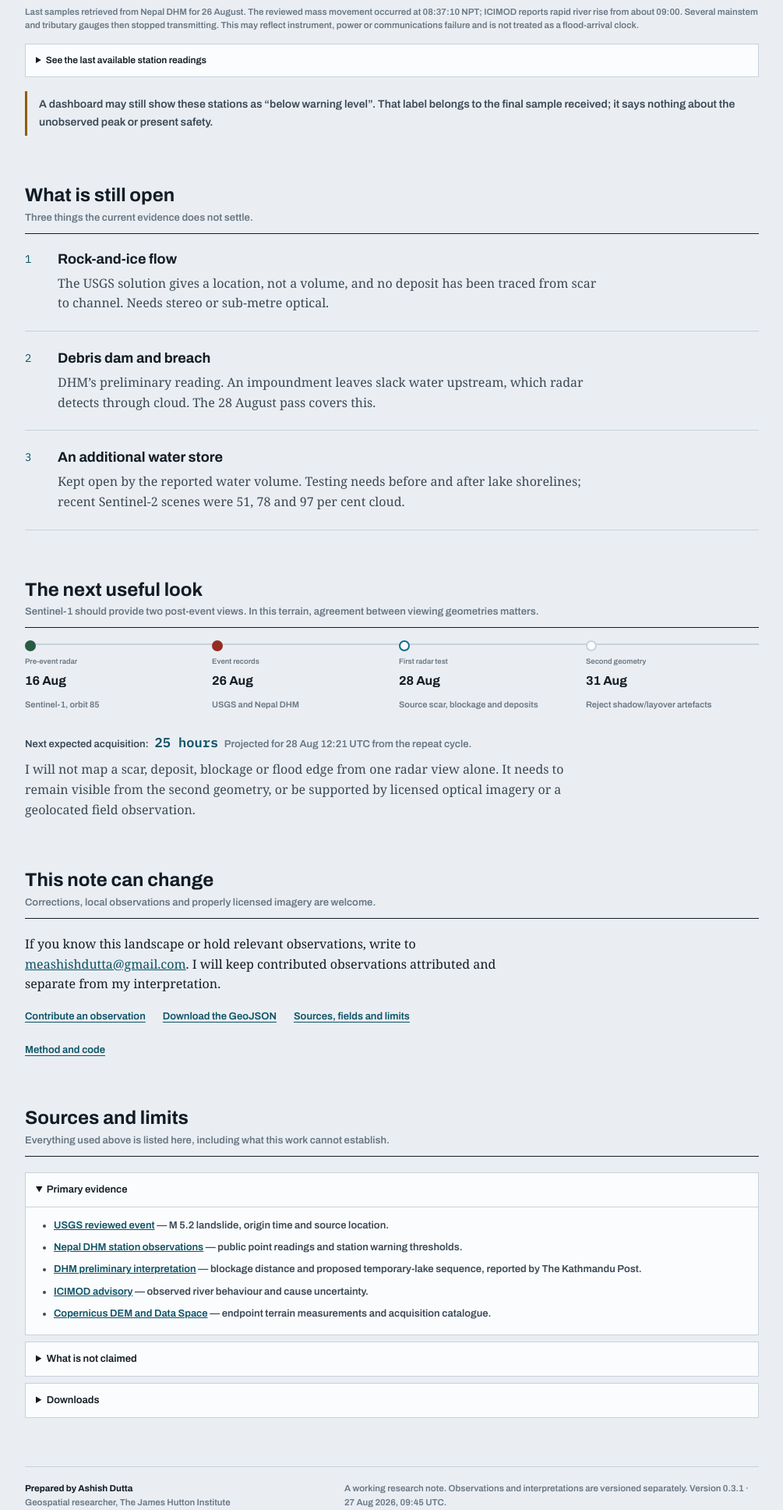
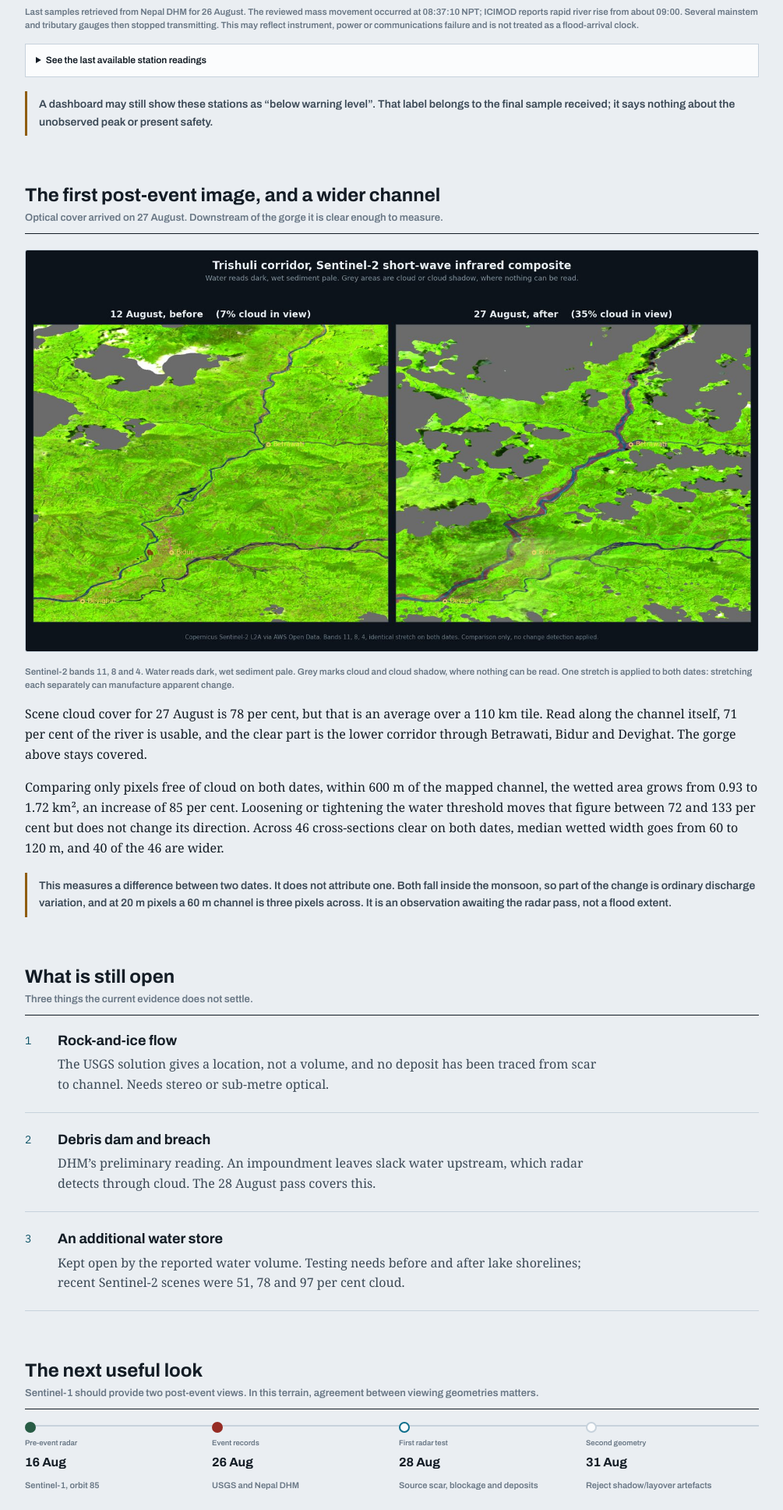
Before and after one commit to Ashish-Dutta007/climascope, a Flask app: page /trishuli/report in a window 1280 px wide. Shown: the part 1696-3632 px from the top of the page at 78% size, without its empty margins (137-1142 px from the left). Run offline with Flask 3, Linux system fonts and the light colour scheme; parts of the project's set-up code (start-up, migrations or seed data) failed here and were passed over; some libraries are stand-ins or nearby versions.

Commit message:
Add the first post-event observation to the report
The 27 August Sentinel-2 scene is 78 per cent cloud at tile level but 71 per
cent usable read along the channel, and the clear part is the lower corridor.
Comparing only pixels free of cloud on both dates, wetted area within 600 m of
the channel rises 85 per cent and median cross-section width goes from 60 to
120 m, with 40 of 46 clear transects wider.

Both dates fall in the monsoon and the pixels are 20 m, so the section states
plainly that this measures a difference rather than attributing one.

```diff
--- a/templates/trishuli_report.html
+++ b/templates/trishuli_report.html
@@ -78,6 +78,17 @@
     <p class="plain-caution">A dashboard may still show these stations as &ldquo;below warning level&rdquo;. That label belongs to the final sample received; it says nothing about the unobserved peak or present safety.</p>
   </section>
 
+  <section id="channel">
+    <div class="section-head"><h2>The first post-event image, and a wider channel</h2><p>Optical cover arrived on 27 August. Downstream of the gorge it is clear enough to measure.</p></div>
+    <figure>
+      <img src="{{ url_for('static', filename='trishuli/s2_prepost.jpg') }}" alt="Sentinel-2 short-wave infrared composite of the Trishuli corridor on 12 and 27 August 2026, showing a wider brighter channel on the later date" loading="lazy" style="width:100%;height:auto;border:1px solid var(--line);border-radius:3px">
+      <figcaption>Sentinel-2 bands 11, 8 and 4. Water reads dark, wet sediment pale. Grey marks cloud and cloud shadow, where nothing can be read. One stretch is applied to both dates: stretching each separately can manufacture apparent change.</figcaption>
+    </figure>
+    <p>Scene cloud cover for 27 August is 78 per cent, but that is an average over a 110&nbsp;km tile. Read along the channel itself, 71 per cent of the river is usable, and the clear part is the lower corridor through Betrawati, Bidur and Devighat. The gorge above stays covered.</p>
+    <p>Comparing only pixels free of cloud on both dates, within 600&nbsp;m of the mapped channel, the wetted area grows from 0.93 to 1.72&nbsp;km&sup2;, an increase of 85 per cent. Loosening or tightening the water threshold moves that figure between 72 and 133 per cent but does not change its direction. Across 46 cross-sections clear on both dates, median wetted width goes from 60 to 120&nbsp;m, and 40 of the 46 are wider.</p>
+    <p class="plain-caution">This measures a difference between two dates. It does not attribute one. Both fall inside the monsoon, so part of the change is ordinary discharge variation, and at 20&nbsp;m pixels a 60&nbsp;m channel is three pixels across. It is an observation awaiting the radar pass, not a flood extent.</p>
+  </section>
+
   <section id="mechanisms">
     <div class="section-head"><h2>What is still open</h2><p>Three things the current evidence does not settle.</p></div>
     <div class="question-list">
```
Also changed, not shown: static/trishuli/s2_prepost.jpg (added).
